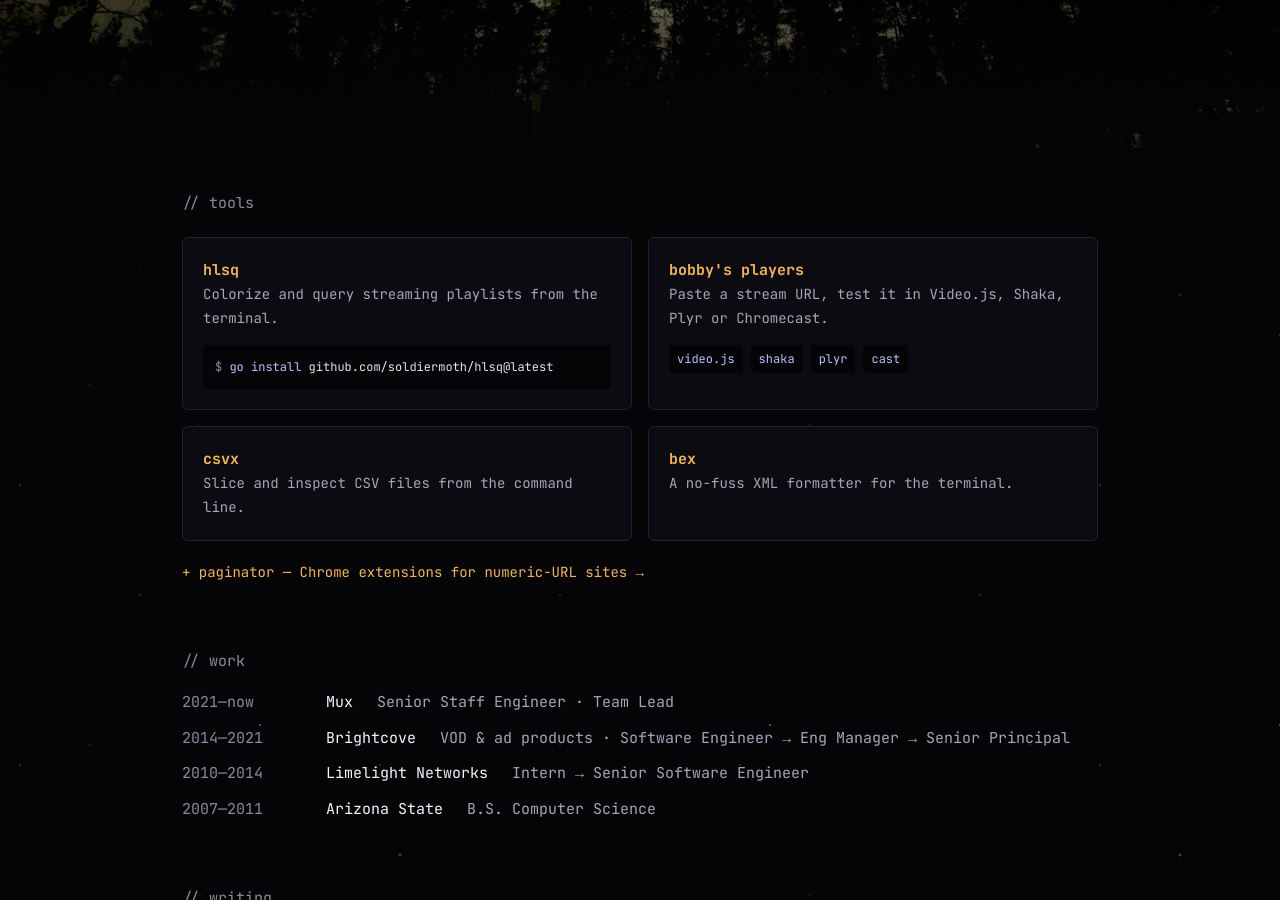
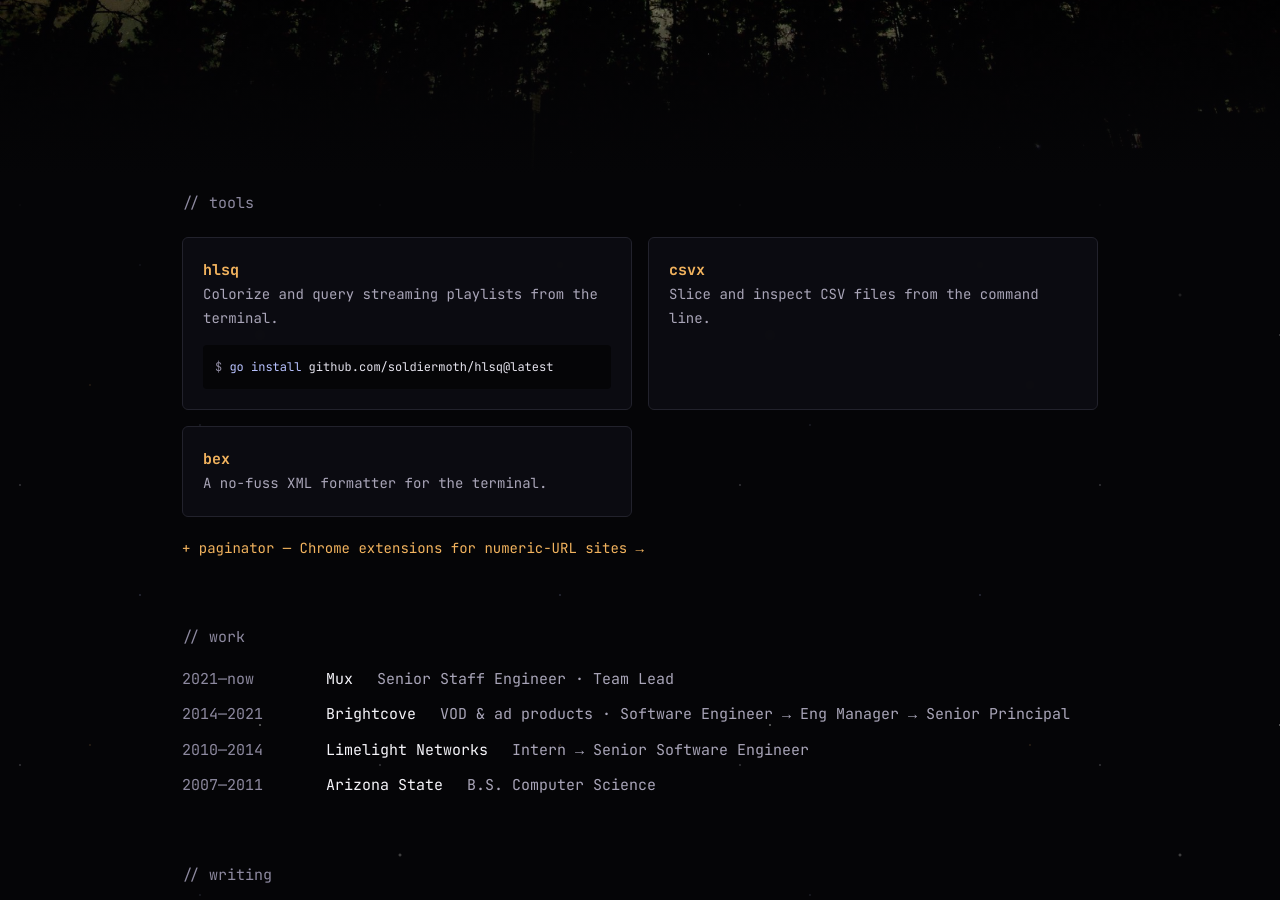
Before and after one commit to soldiermoth/soldiermoth.github.com, a Jekyll site: the page index.html, which Jekyll copies as it is, in a window 1280 px wide and 900 px high, scrolled down 585 px. Built offline with Jekyll 4.4.1, drawn with Linux system fonts in a browser that asks for light colours.

Commit message:
Remove bobby's players from tools section
The bobbys-players repo is being archived.

Co-Authored-By: Claude Opus 5.5 <noreply@anthropic.com>
Claude-Session: https://claude.ai/code/session_01882xgQMvhVUPZzfHb6mjSx

```diff
--- a/index.html
+++ b/index.html
@@ -56,11 +56,6 @@ a{color:#F2B35E;text-decoration:none}a:hover{color:#FFD08A;text-decoration:under
 <div style="font-size: 14px; color: #A9A5B8">Colorize and query streaming playlists from the terminal.</div>
 <div style="margin-top: 14px; background: #050507; border-radius: 4px; padding: 12px; font-size: 12px"><span style="color: #8E8AA0">$</span> <span style="color: #B8C2FF">go install</span> github.com/soldiermoth/hlsq@latest</div>
 </a>
-<a href="https://soldiermoth.com/bobbys-players/" style="display: block; background: rgba(14,14,20,0.82); backdrop-filter: blur(2px); border: 1px solid #22222C; border-radius: 6px; padding: 20px; color: #E4E2EC">
-<div style="color: #F2B35E; font-weight: 700">bobby's players</div>
-<div style="font-size: 14px; color: #A9A5B8">Paste a stream URL, test it in Video.js, Shaka, Plyr or Chromecast.</div>
-<div style="margin-top: 14px; display: flex; gap: 8px; flex-wrap: wrap; font-size: 12px; color: #B8C2FF"><span style="background: #050507; padding: 4px 8px; border-radius: 3px">video.js</span><span style="background: #050507; padding: 4px 8px; border-radius: 3px">shaka</span><span style="background: #050507; padding: 4px 8px; border-radius: 3px">plyr</span><span style="background: #050507; padding: 4px 8px; border-radius: 3px">cast</span></div>
-</a>
 <a href="https://github.com/soldiermoth/csvx" style="display: block; background: rgba(14,14,20,0.82); backdrop-filter: blur(2px); border: 1px solid #22222C; border-radius: 6px; padding: 20px; color: #E4E2EC">
 <div style="color: #F2B35E; font-weight: 700">csvx</div>
 <div style="font-size: 14px; color: #A9A5B8">Slice and inspect CSV files from the command line.</div>
```
